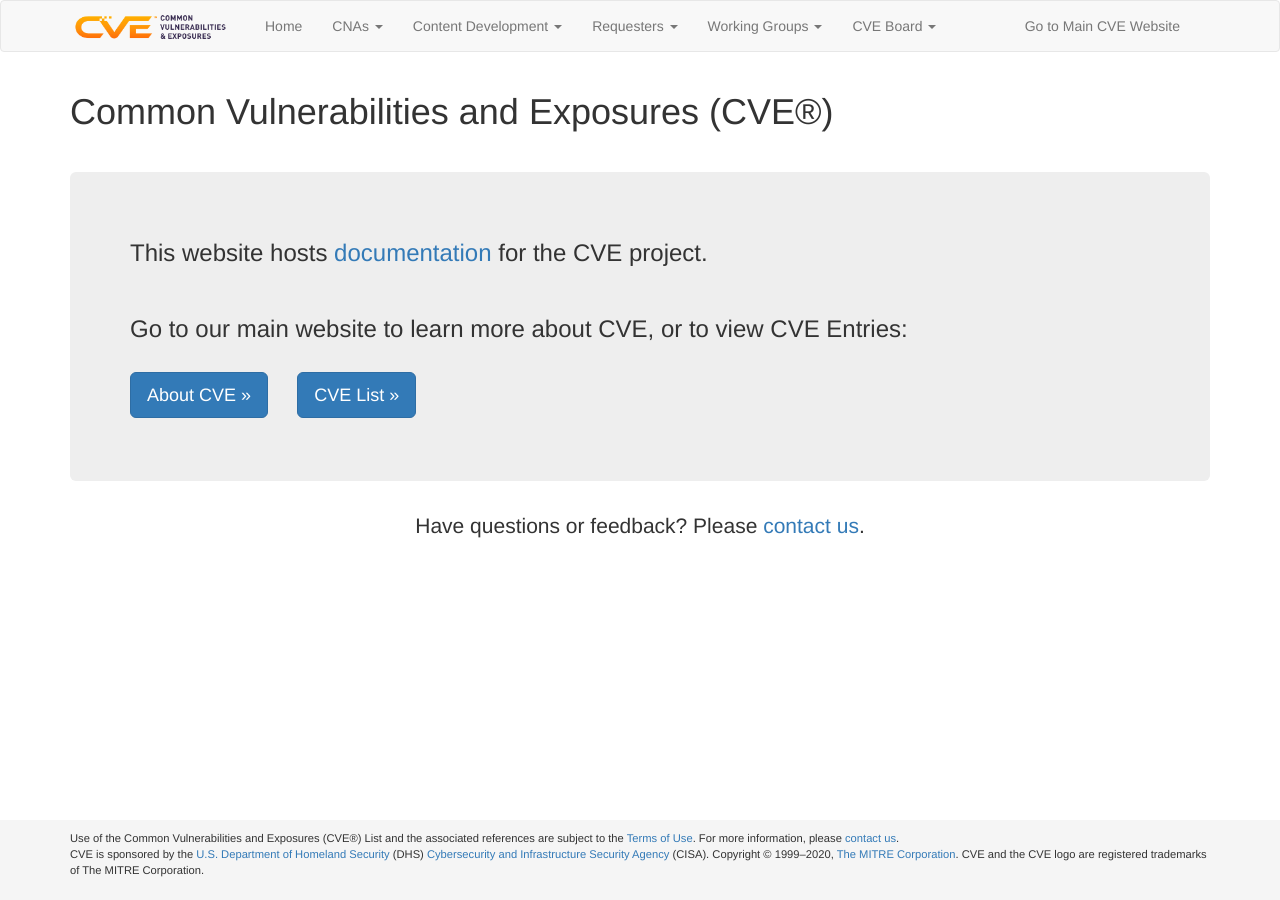
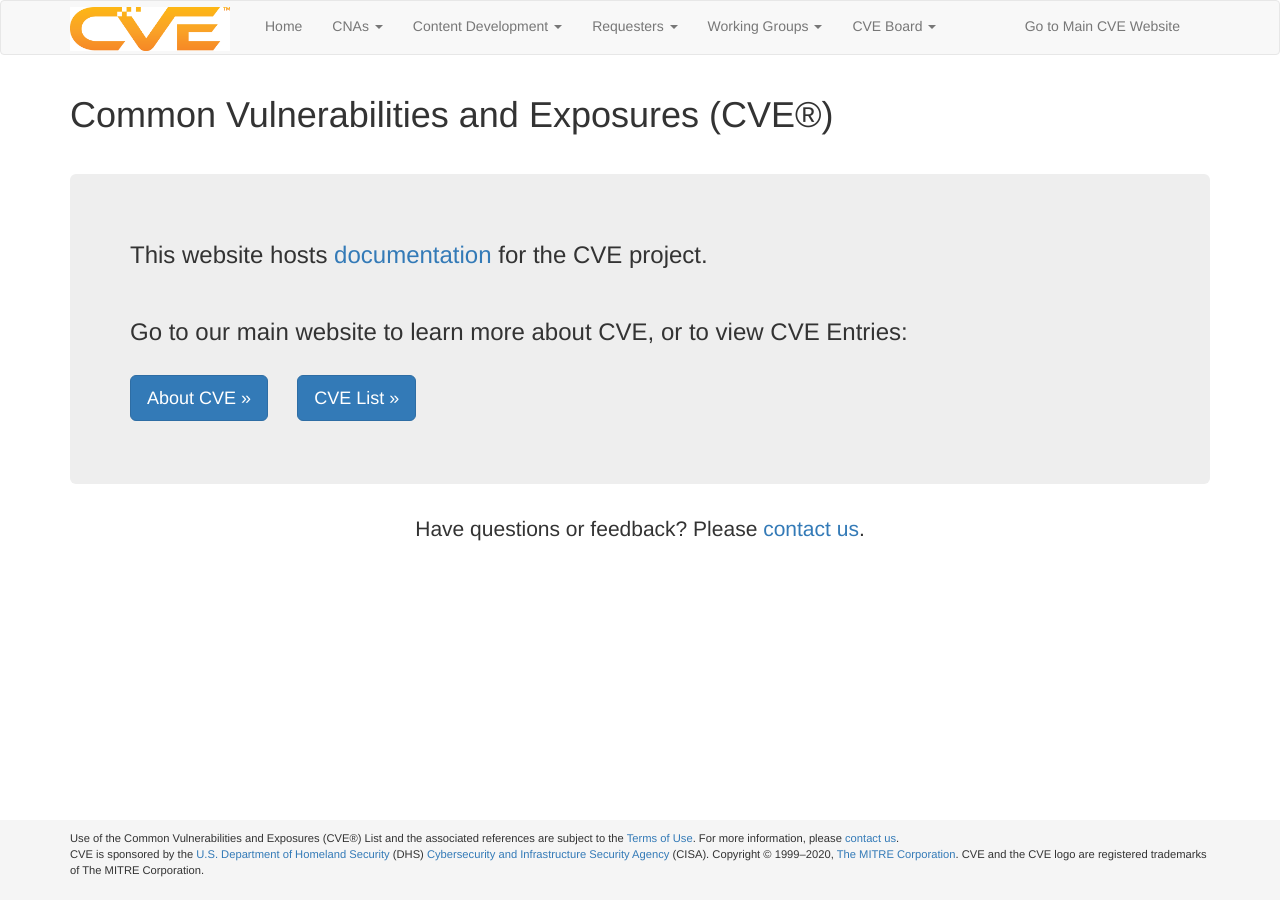
Before and after one commit to CVEProject/cveproject.github.io, a Jekyll site: the page built from index.md, in a window 1280 px wide. Built offline with Jekyll 4.4.1, drawn with Linux system fonts in a browser that asks for light colours; nearby versions of some CDN libraries.

Commit message:
Update header.html to add acronym logo only - cvelogo.png

```diff
--- a/_includes/header.html
+++ b/_includes/header.html
@@ -11,7 +11,7 @@
             <span class="icon-bar"></span>
             <span class="icon-bar"></span>
           </button>
-            <a href="https://cveproject.github.io" class="pull-left"><img src="/img/cve_logo_banner.png" style="max-height: 135px; max-width: 160px; margin-top: 6px; margin-bottom: 3px; margin-right: 20px; "></a>
+            <a href="https://cveproject.github.io" class="pull-left"><img src="/img/cvelogo.png" style="max-height: 135px; max-width: 160px; margin-top: 6px; margin-bottom: 3px; margin-right: 20px; "></a>
     </div>
 
     <div class="collapse navbar-collapse">
```
